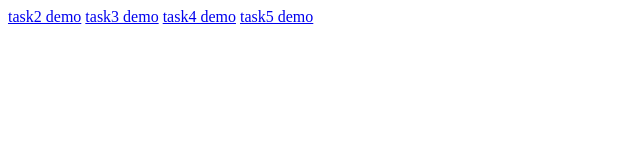
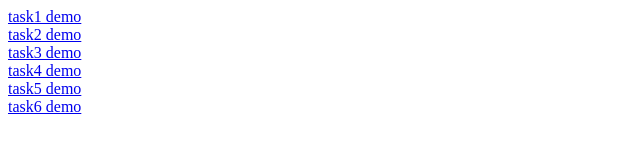
Before and after one commit to l1xiao/IFE, a plain HTML site: page index.html in a window 1280 px wide. Shown: the whole page, without its empty margins (0-640 px from the left). Drawn offline with Linux system fonts and the light colour scheme.

Commit message:
modify index

```diff
--- a/index.html
+++ b/index.html
@@ -3,9 +3,23 @@
 	<title>IFE DEMO</title>
 </head>
 <body>
-<a href="/phase1/task2.html">task2 demo</a>
-<a href="/phase1/task3.html">task3 demo</a>
-<a href="/phase1/task4.html">task4 demo</a>
-<a href="/phase1/task5.html">task5 demo</a>
+<div>
+<a href="/IFE/phase1/task1.html">task1 demo</a>
+</div>
+<div>
+<a href="/IFE/phase1/task2.html">task2 demo</a>
+</div>
+<div>
+<a href="/IFE/phase1/task3.html">task3 demo</a>
+</div>
+<div>
+<a href="/IFE/phase1/task4.html">task4 demo</a>
+</div>
+<div>
+<a href="/IFE/phase1/task5.html">task5 demo</a>
+</div>
+<div>
+<a href="/IFE/phase1/task6.html">task6 demo</a>
+</div>
 </body>
 <html>
```
